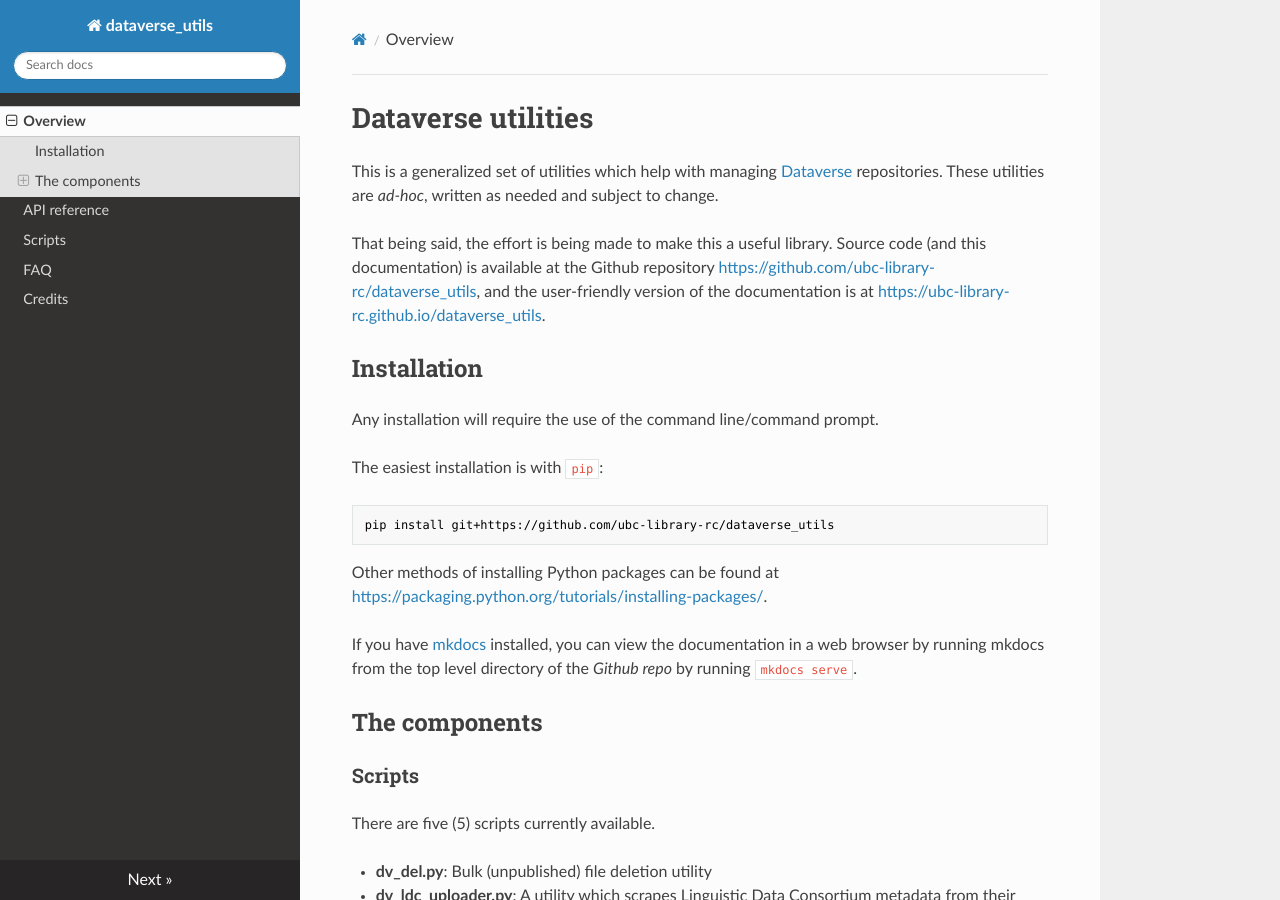
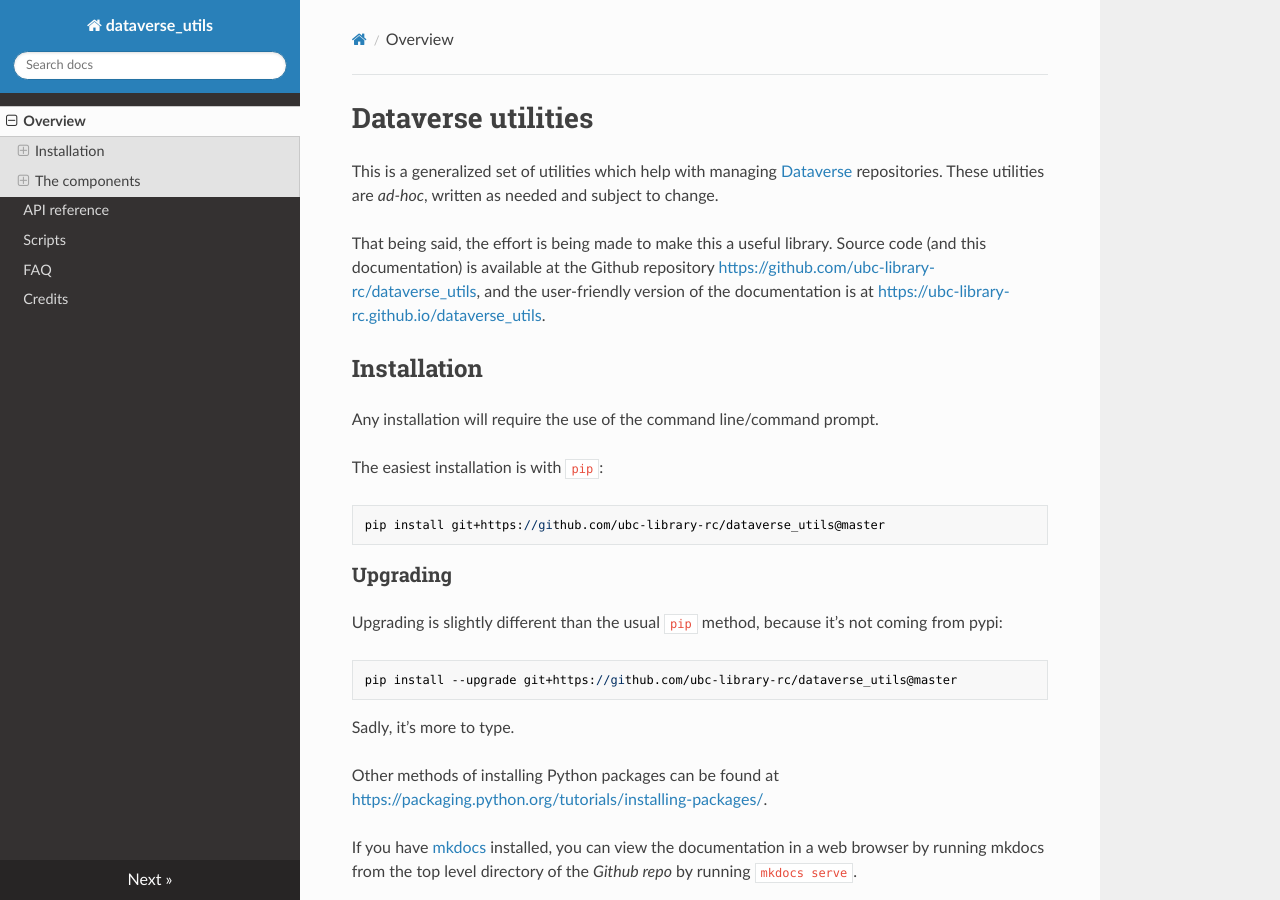
Before and after one commit to ubc-library-rc/dataverse_utils, an MkDocs documentation site: the page built from docs/index.md, in a window 1280 px wide and 900 px high. Built offline with MkDocs 1.6.1, drawn with Linux system fonts in a browser that asks for light colours; nearby versions of some CDN libraries.

Commit message:
Updated install/update documentation

````diff
--- a/docs/index.md
+++ b/docs/index.md
@@ -11,8 +11,16 @@
 The easiest installation is with `pip`:
 
 ```
-pip install git+https://github.com/ubc-library-rc/dataverse_utils
+pip install git+https://github.com/ubc-library-rc/dataverse_utils@master
 ```
+
+### Upgrading
+Upgrading is slightly different than the usual `pip` method, because it's not coming from pypi:
+
+```
+pip install --upgrade git+https://github.com/ubc-library-rc/dataverse_utils@master
+```
+Sadly, it's more to type.
 
 Other methods of installing Python packages can be found at <https://packaging.python.org/tutorials/installing-packages/>.
 
````
